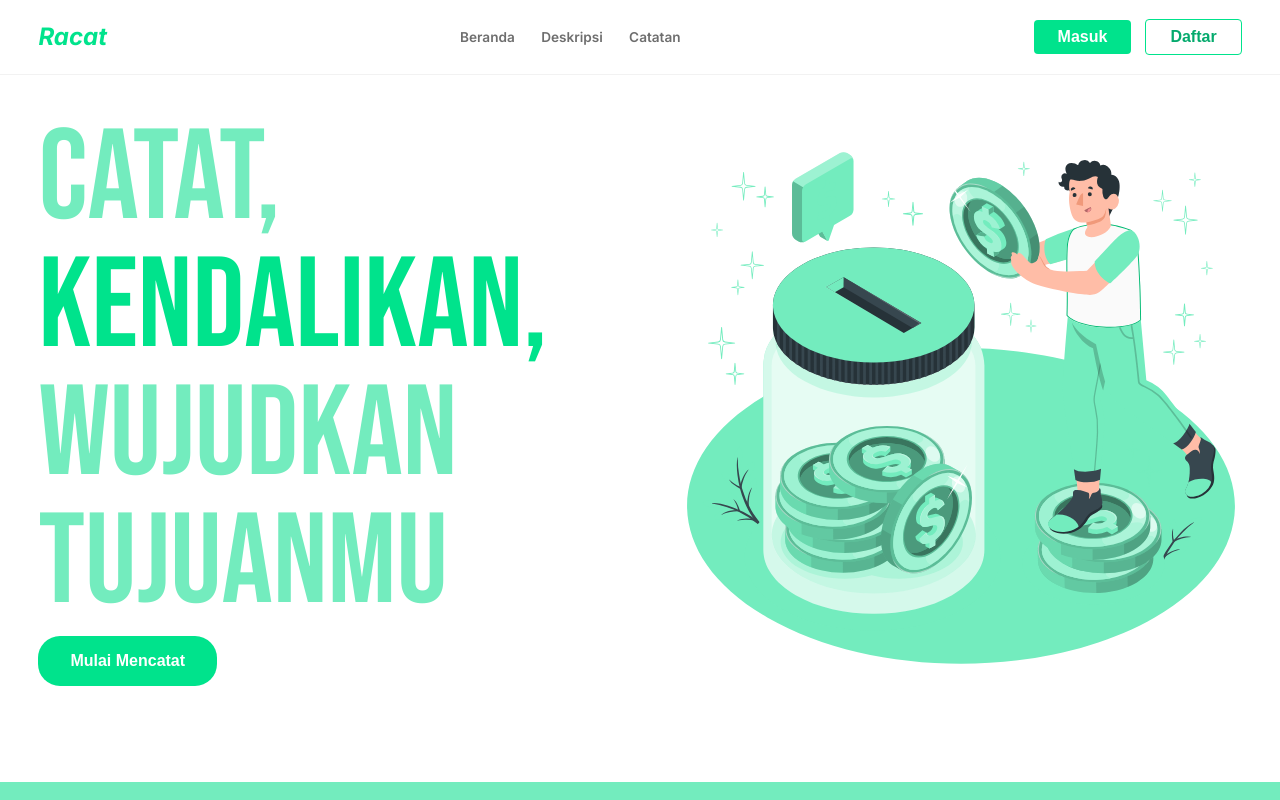
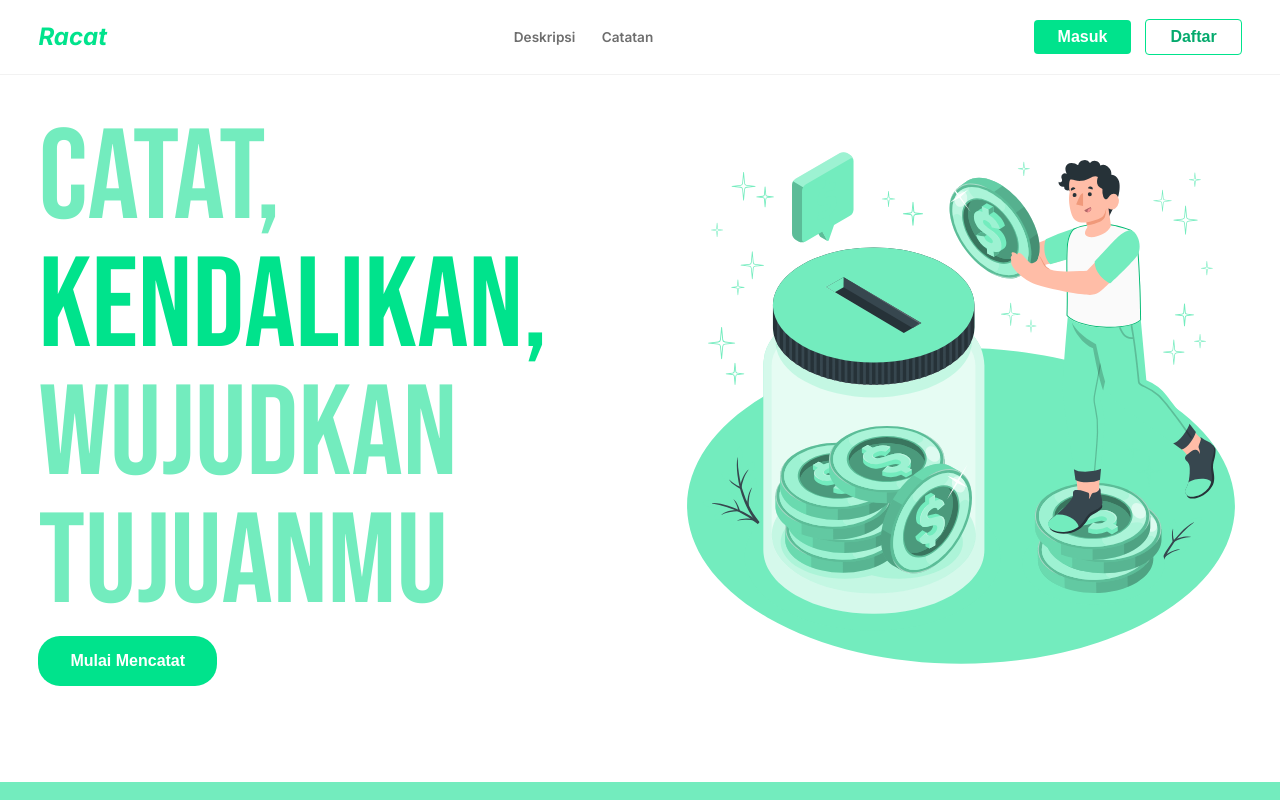
Before and after one commit to RafaelPransa/UTS-Pemrograman-Internet, a plain HTML site: page index.html in a window 1280 px wide. Shown: the top 800 px of the page. Drawn offline with nearby package versions, Linux system fonts and the light colour scheme.

Commit message:
tes branch baru

```diff
--- a/index.html
+++ b/index.html
@@ -21,7 +21,7 @@
         </section>
         <section class="mid-nav">
           <ul>
-            <li><a href="#">Beranda</a></li>
+            <li><a href="#"></a></li>
             <li><a href="#description">Deskripsi</a></li>
             <li><a href="">Catatan</a></li>
           </ul>
```
